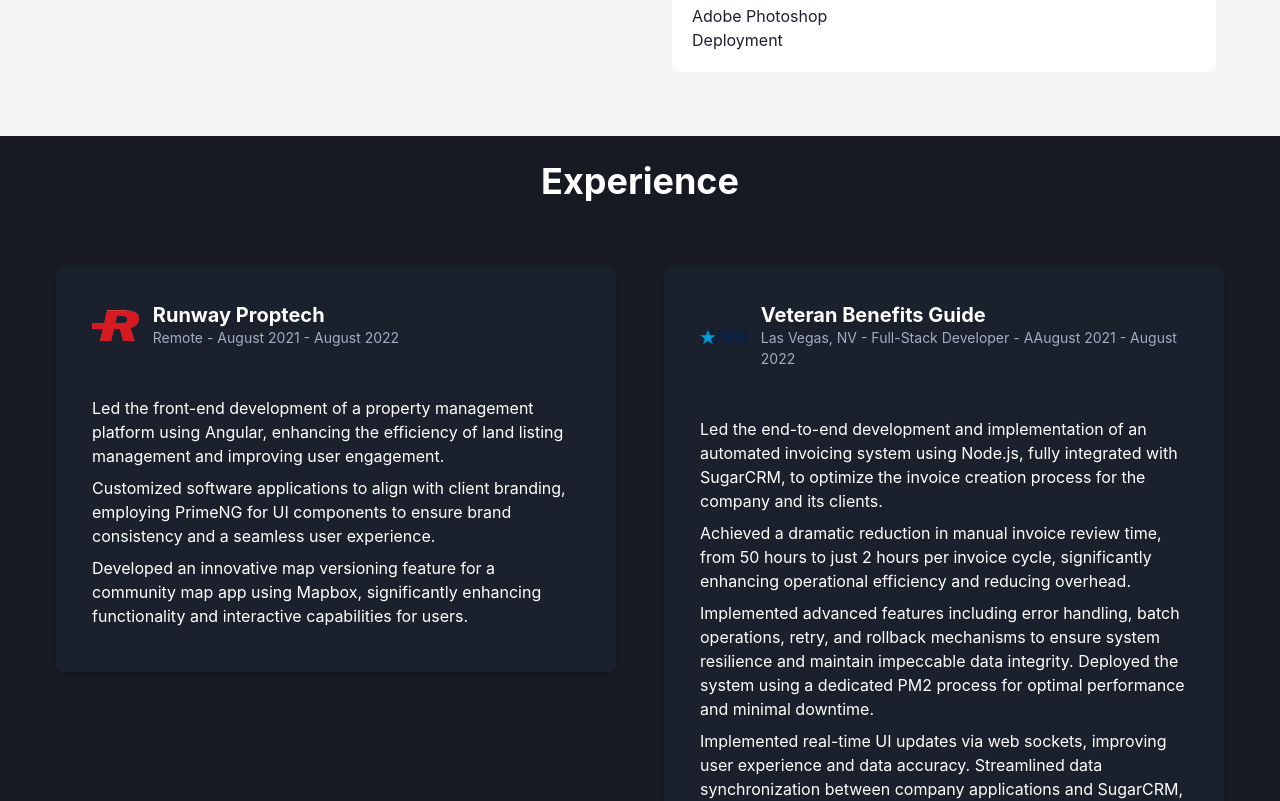
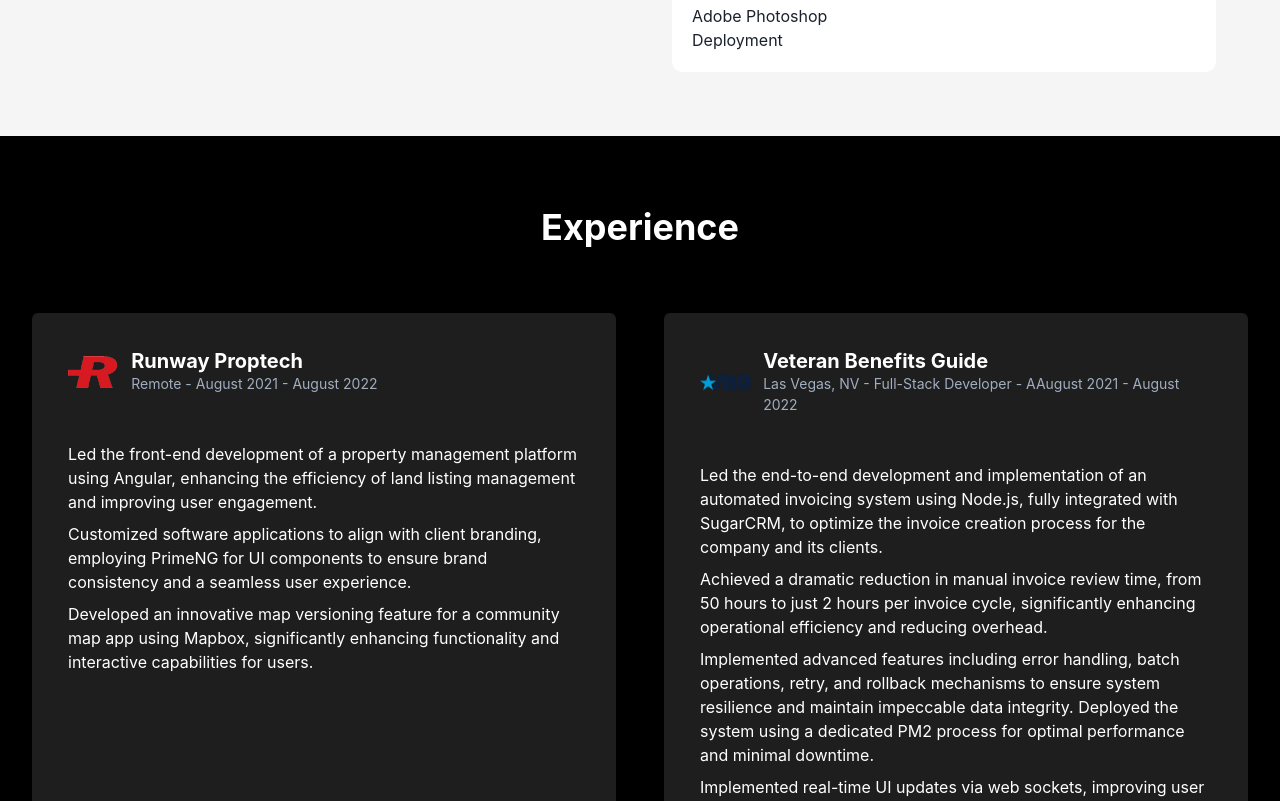
Before and after one commit to cnestordev/dev-portfolio, a React (Vite) app: page / in a window 1280 px wide. Shown: the part 1483-2284 px from the top of the page. Built offline with nearby package versions, Linux system fonts and the light colour scheme.

Commit message:
card height fix

```diff
--- a/src/components/TwoColumnLayout.jsx
+++ b/src/components/TwoColumnLayout.jsx
@@ -3,7 +3,7 @@
 export const TwoColumnLayout = ({ leftContent, rightContent, ...props }) => {
   return (
     <Box p={6} {...props}>
-      <Flex align="flex-start" justify="space-between">
+      <Flex alignItems="stretch" justify="space-between">
         {/* Left Column */}
         <Box flex="1" pr={4}>
           {leftContent}
--- a/src/components/experience/Experience.jsx
+++ b/src/components/experience/Experience.jsx
@@ -4,27 +4,27 @@
 
 export const Experience = () => {
   const leftContent = (
-    <Box>
+    <Box height="100%">
       {experienceList
         .slice(0, Math.ceil(experienceList.length / 2))
         .map((role, index) => (
-          <ExperienceCard key={index} {...role} />
+          <ExperienceCard bgColor={"#1e1e1e"} key={index} {...role} />
         ))}
     </Box>
   );
 
   const rightContent = (
-    <Box>
+    <Box height="100%">
       {experienceList
         .slice(Math.ceil(experienceList.length / 2))
         .map((role, index) => (
-          <ExperienceCard key={index} {...role} />
+          <ExperienceCard bgColor={"#1e1e1e"} key={index} {...role} />
         ))}
     </Box>
   );
 
   return (
-    <Box p={6} bg="gray.900" color="white">
+    <Box py="70px" bg="black" color="white">
       <Heading as="h2" size="xl" textAlign="center" mb={8}>
         Experience
       </Heading>
--- a/src/components/experience/ExperienceCard.jsx
+++ b/src/components/experience/ExperienceCard.jsx
@@ -9,10 +9,10 @@
   Text,
 } from "@chakra-ui/react";
 
-export const ExperienceCard = ({ logo, title, location, date, details }) => {
+export const ExperienceCard = ({bgColor, logo, title, location, date, details }) => {
   return (
-    <Box flexBasis="45%" m={2}>
-      <Card p={4} borderRadius="md" bg="gray.800" color="white" h="100%">
+    <Box m={2} height="100%">
+      <Card bg={bgColor} p={4} borderRadius="md" color="white" h="100%">
         <CardHeader>
           <Flex align="center" mb={2}>
             <Image src={logo} width="10%" mr={3} alt={`${title} Logo`} />
```
